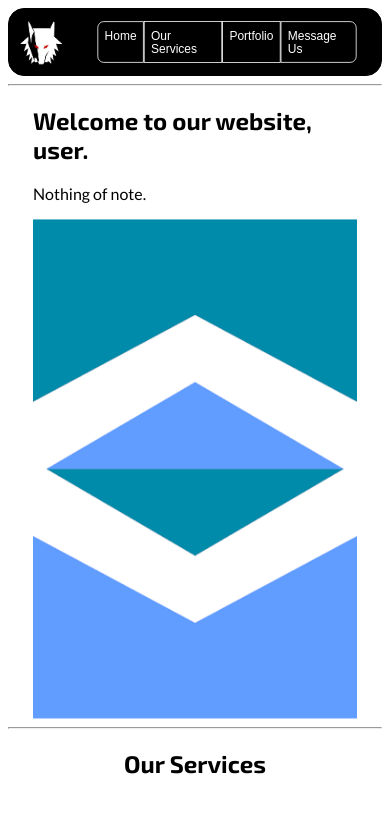
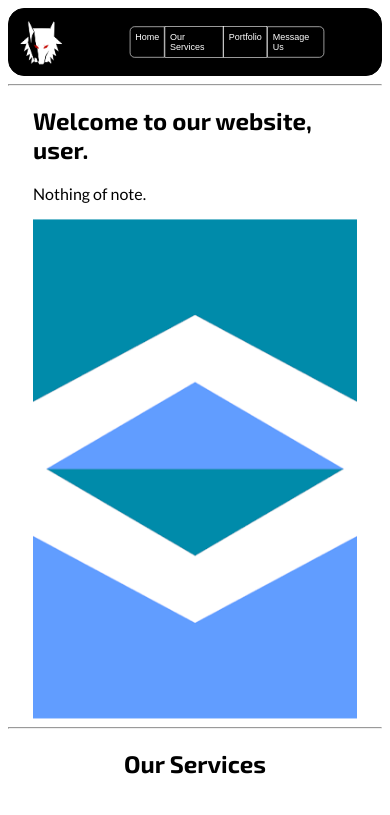
Before and after one commit to revou-fundamental-course/19-aug-24-Myaccountprivacy, a plain HTML site: page index.html in a window 390 px wide. Shown: the top 815 px of the page. Drawn offline with Linux system fonts and the light colour scheme; a web font is replaced by a local one.

Commit message:
modified:   css/style.css

```diff
--- a/css/style.css
+++ b/css/style.css
@@ -204,6 +204,13 @@ footer p{
       margin-right: -8px;
     }
 }
+@media (max-width: 400px) {
+    #nav-options {
+      scale: 60%;
+      flex-wrap: nowrap;
+      margin-right: -8px;
+    }
+}
 @media (max-width: 800px) {
     .labels {
       width: 33%;
```
